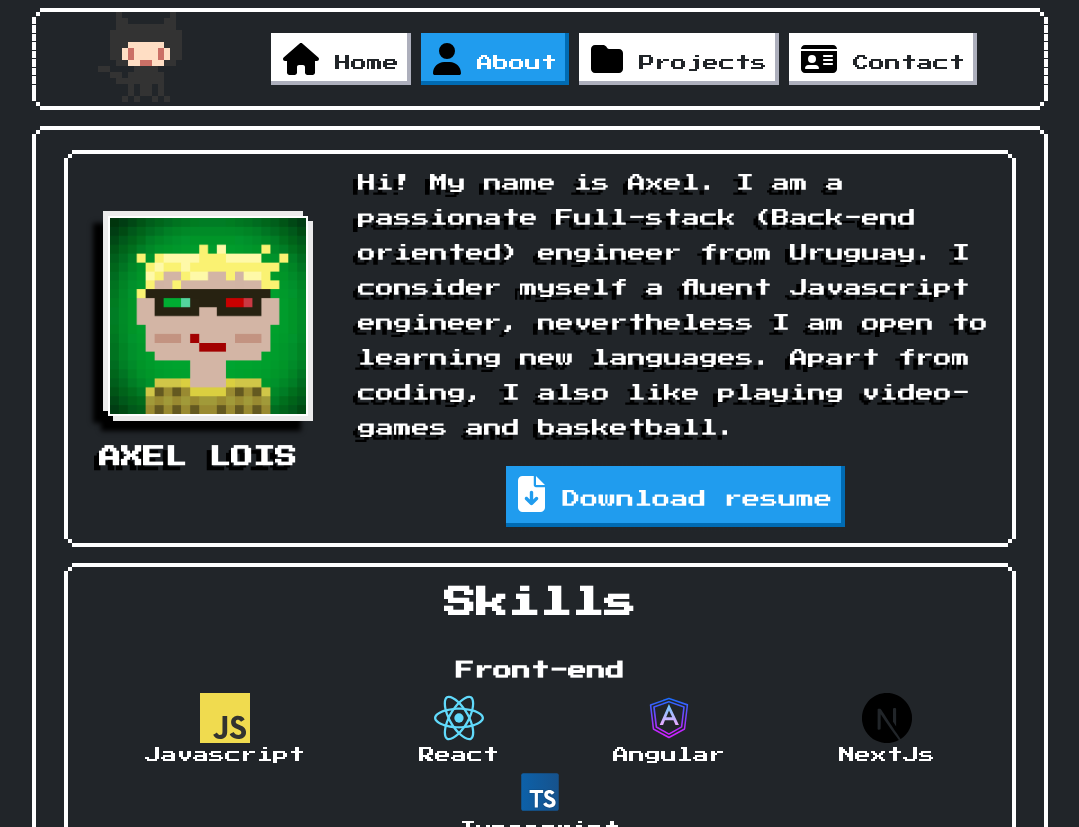
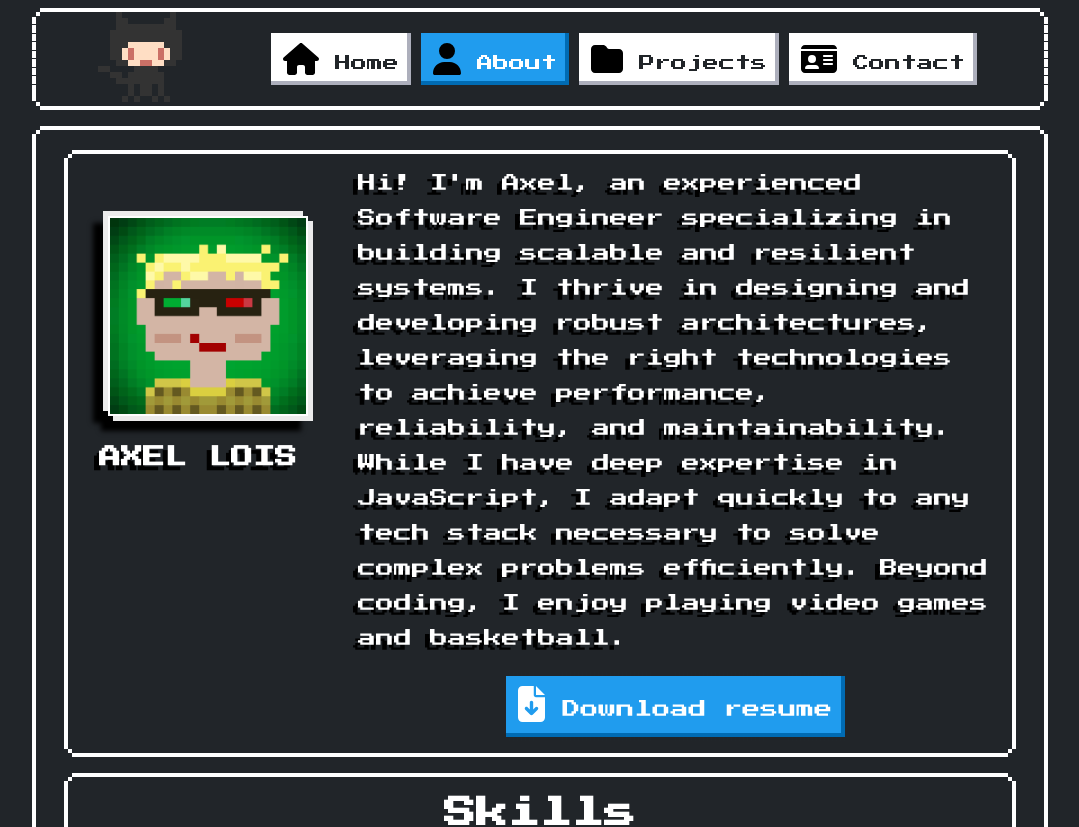
Before and after one commit to Carlos13-Lab/Portafolio2-0, a React (Create React App) app in the folder client/: page /about in a window 1280 px wide. Shown: the top 827 px of the page, without its empty margins (100-1179 px from the left). Built offline with nearby package versions, Linux system fonts and the light colour scheme; no server answers.

Commit message:
changed copywriting

```diff
--- a/client/src/components/About/About.jsx
+++ b/client/src/components/About/About.jsx
@@ -26,11 +26,13 @@ const About = () => {
         </div>
         <div className={Classes.description}>
           <p>
-            Hi! My name is Axel. I am a passionate Full-stack (Back-end
-            oriented) engineer from Uruguay. I consider myself a fluent
-            Javascript engineer, nevertheless I am open to learning new
-            languages. Apart from coding, I also like playing video-games and
-            basketball.
+            Hi! I'm Axel, an experienced Software Engineer specializing in
+            building scalable and resilient systems. I thrive in designing and
+            developing robust architectures, leveraging the right technologies
+            to achieve performance, reliability, and maintainability. While I
+            have deep expertise in JavaScript, I adapt quickly to any tech stack
+            necessary to solve complex problems efficiently. Beyond coding, I
+            enjoy playing video games and basketball.
           </p>
           <a href={CV} download className="nes-btn is-primary">
             <FontAwesomeIcon size="2x" icon={faFileArrowDown} /> Download resume
```
